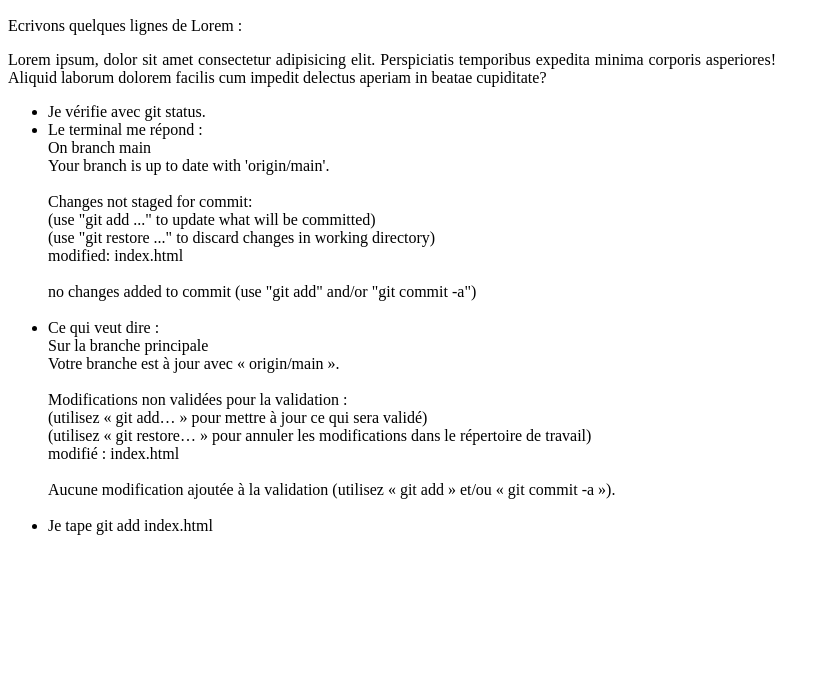
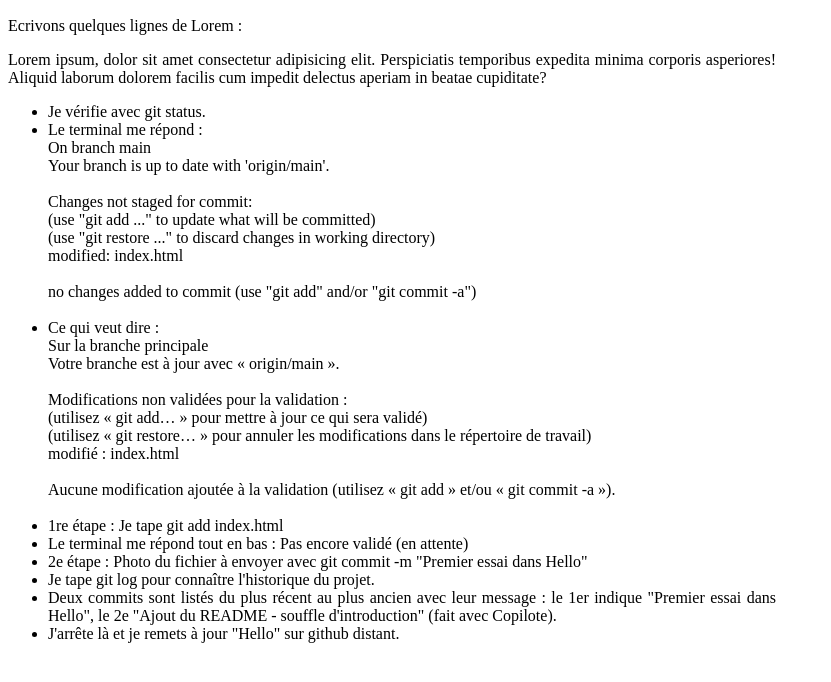
Before and after one commit to ChrisBlues/hello, a plain HTML site: page index.html in a window 1280 px wide. Shown: the part 110-792 px from the top of the page, without its empty margins (0-831 px from the left). Drawn offline with Linux system fonts and the light colour scheme.

Commit message:
Suite du 1er message : je remets à jour Github distant

```diff
--- a/index.html
+++ b/index.html
@@ -53,7 +53,14 @@
             modifié : index.html <br><br>
             Aucune modification ajoutée à la validation (utilisez « git add » et/ou « git commit -a »). <br><br>
         </li>
-        <li>Je tape git add index.html</li>
+        <li>1re étape : Je tape git add index.html</li>
+        <li>Le terminal me répond tout en bas : Pas encore validé (en attente) <br>
+            <li>2e étape : Photo du fichier à envoyer avec git commit -m "Premier essai dans Hello"</li>
+            <li>Je tape git log pour connaître l'historique du projet.</li>
+            <li>Deux commits sont listés du plus récent au plus ancien avec leur message : le 1er indique "Premier essai dans Hello", le 2e "Ajout du README - souffle d'introduction" (fait avec Copilote). </li>
+            <li>J'arrête là et je remets à jour "Hello" sur github distant.</li>
+
+        </li>
 
     </ul>
 </body>
```
